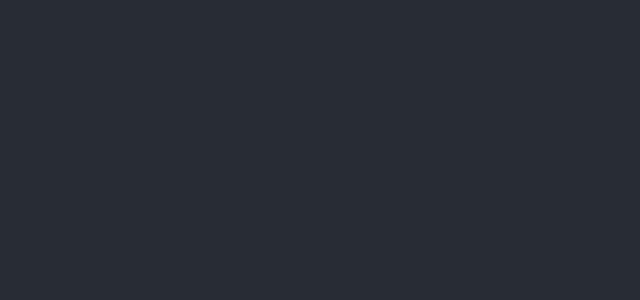
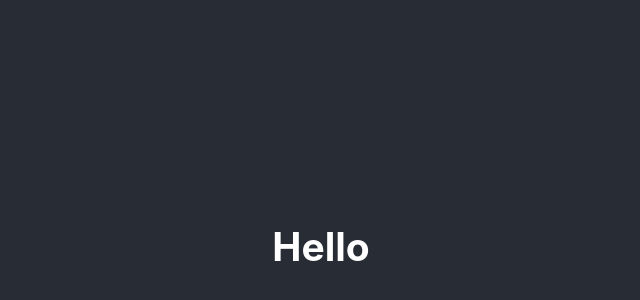
Before and after one commit to AzatOmarov/ressup, a React (Create React App) app: page / in a window 1280 px wide. Shown: the part 154-454 px from the top of the page, without its empty margins (319-959 px from the left). Built offline with nearby package versions, Linux system fonts and the light colour scheme.

Commit message:
Add dev and production dependencies

```diff
--- a/src/App.js
+++ b/src/App.jsx
@@ -5,7 +5,7 @@ function App() {
   return (
     <div className="App">
       <header className="App-header">
-
+        <h2>Hello</h2>
       </header>
     </div>
   );
```
Also changed, not shown: package.json (+26 -2 lines), .eslintrc.js (added), 1 other file (tests, documents, lock files or other folders).
